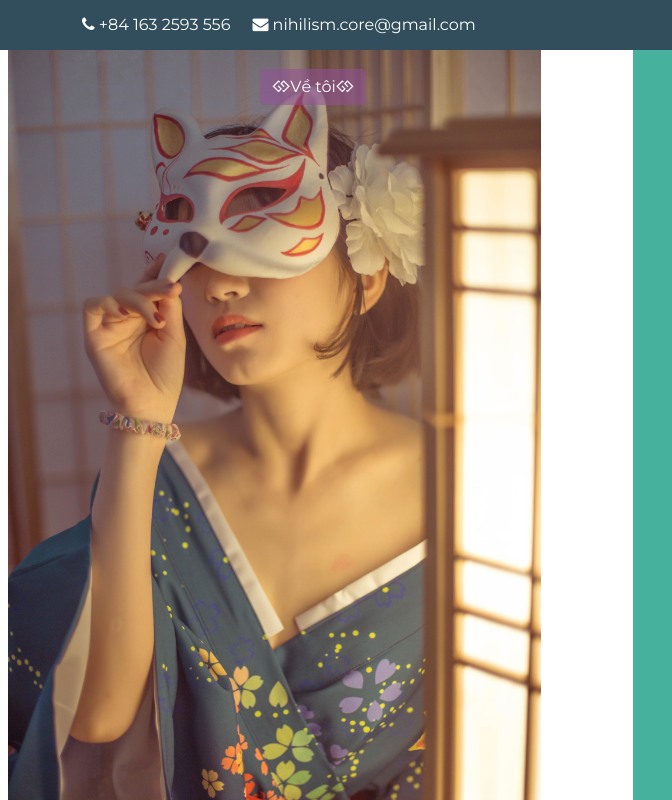
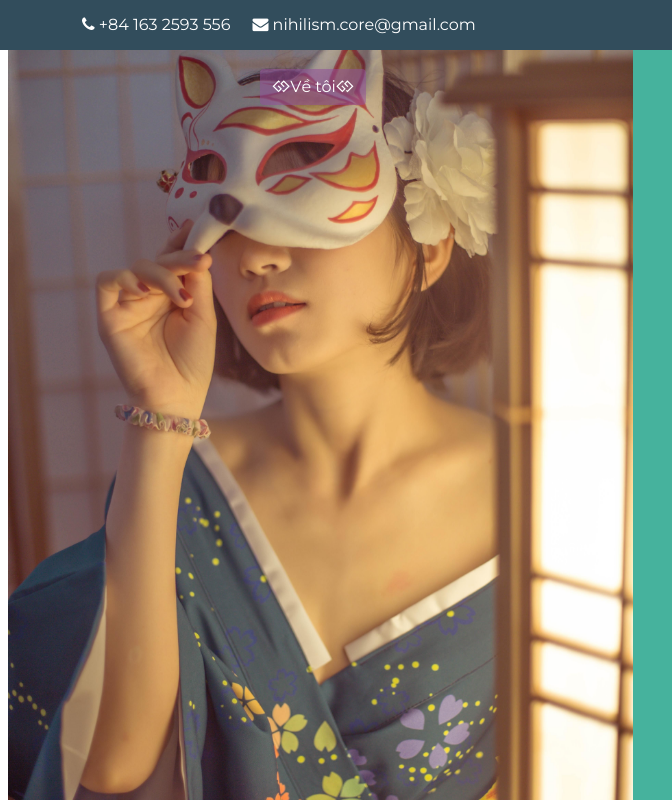
Before and after one commit to dungnt12/dungnt12.github.io, a plain HTML site: page index.html in a window 1280 px wide. Shown: the top 800 px of the page, 0-672 px from the left. Drawn offline with Linux system fonts and the light colour scheme.

Commit message:
last fix

```diff
--- a/1.css
+++ b/1.css
@@ -2,7 +2,7 @@
 
 .img-fluid {
     max-width: 100%;
-    height: auto !important;
+    width: 100%;
 }
 
 @media (min-width: 576px){
@@ -169,6 +169,7 @@ h2#a0s3 {
     padding-right: 0;
     height: 100%;
     overflow: hidden;
+    width: 100%;
 }
 
 .col-sm-6.tt_chitiet {
```
